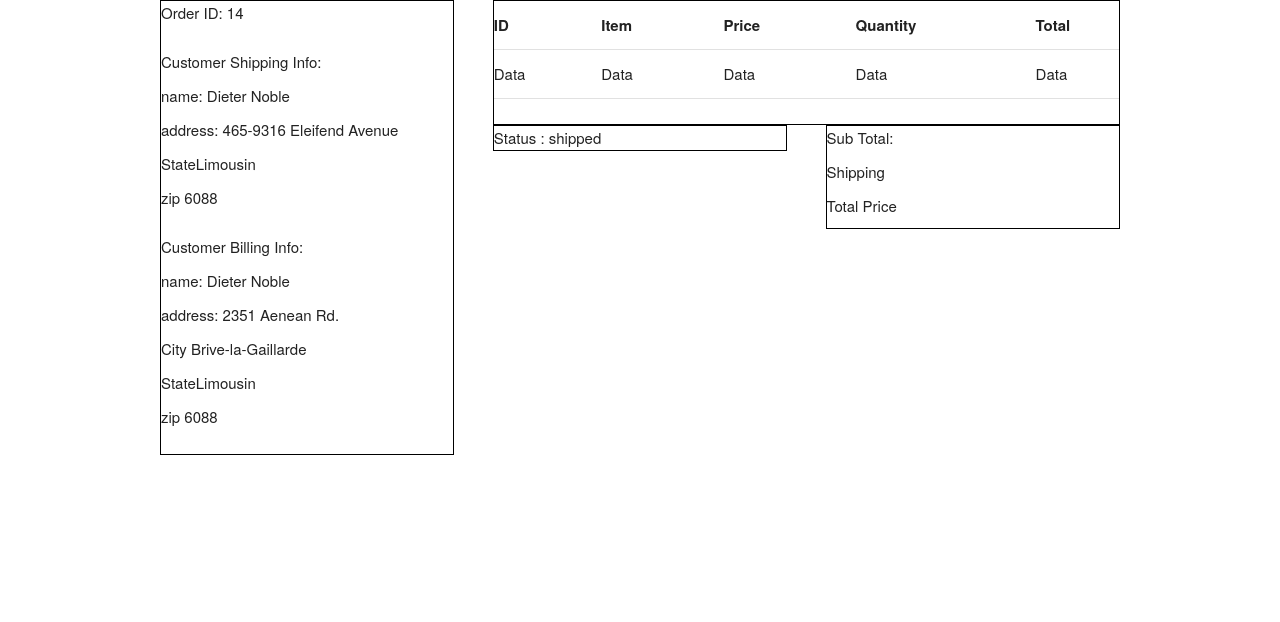
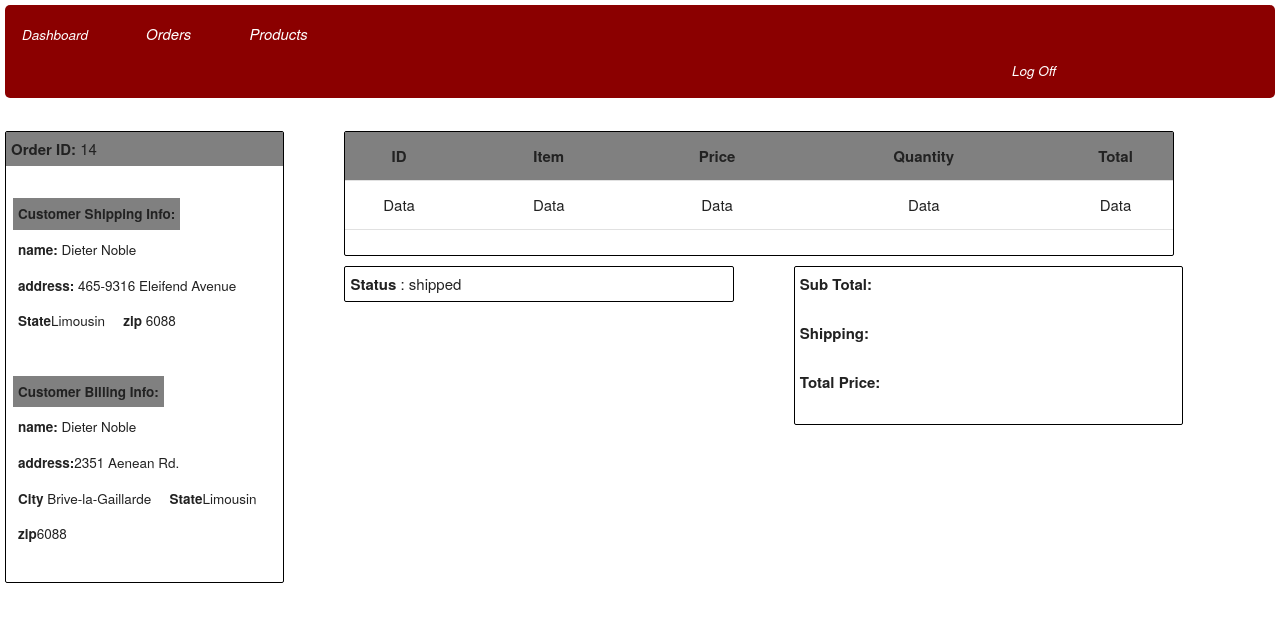
Before and after one commit to MacHawkDown/ecommerce, a CodeIgniter app: page /Orders/show/14 in a window 1280 px wide. Shown: the top 622 px of the page. Run offline with CodeIgniter, Linux system fonts and the light colour scheme; data comes from the database, SQL or seed files in the repository; some libraries are stand-ins or nearby versions.

Commit message:
header included as a seperate file

```diff
--- a/application/controllers/Orders.php
+++ b/application/controllers/Orders.php
@@ -7,6 +7,7 @@
         public function show($id){
             $this->load->model('order');
             $output = $this->order->getOrder($id);
+            $this->load->view('header');
             $this->load->view('show_order', array('output' => $output));
         }
     }
--- a/application/views/header.php
+++ b/application/views/header.php
@@ -14,11 +14,11 @@
 <body>
     <div class="u-full-width">
         <div class="row">
-              <ul class="u-full-width">
-                  <li><a class="tabs" href="#">Dashboard</a></li>
+              <ul class="listP u-full-width">
+                  <li><a class="firsttab" href="#">Dashboard</a></li>
                   <li><a class="tabs" href="#">Orders</a></li>
                   <li><a class="tabs" href="#">Products</a></li>
-                  <li><a class="tabs" href="#">Log Off</a></li>
+                  <li><a class="lasttab" href="#">Log Off</a></li>
               </ul>
         </div>
     </div>
--- a/application/views/header_search.php
+++ b/application/views/header_search.php
@@ -28,7 +28,7 @@
         </script>
     </head>
     <body>
-        <div class="u-full-width">
+        <div class="red u-full-width">
             <div class="row">
                 <ul class="u-full-width">
                     <li><a class="firsttab" href="#">Dashboard</a></li>
--- a/application/views/show_order.php
+++ b/application/views/show_order.php
@@ -5,41 +5,74 @@
 <html>
     <head>
         <title>Orders Show</title>
-        <link href="/assets/css/normalize.css" rel="stylesheet">
-        <link href="/assets/css/skeleton.css" rel="stylesheet">
         <style type="text/css" >
             li{
                 list-style:none;
             }
             .box{
-            border: 1px solid black;
-}
+                border: 1px solid black;
+                border-radius: 2px;
+                margin-top: 3px;
+                margin-left: 60px;
+
+
+            }
+
+            .custInfo {
+                background-color:transparent;
+                padding: 5px;
+            }
+            .billingInfo{
+                background-color:transparent;
+                margin-top: 10px;
+                padding: 5px;
+            }
+            .header{
+                background-color:gray;
+            }
+
+            .bold{
+                font-weight:bold;
+            }
+
+         th{
+             text-align: center;
+         }
+
+        td{
+            text-align: center;
+        }
+
+        li{
+            font-size:0.9em;
+        }
+
         </style>
         <head>
             <body>
-                <div class="container">
+                <div class="u-full-width">
                     <div class="row">
-                        <div class=" box four columns">
-                            <p>Order ID: <?php echo $output['id'] ?></p>
-                            <ul>
-                                <li>Customer Shipping Info:</li>
-                                <li>name: <?php echo $output['user']?></li>
-                                <li>address: <?php echo $output['address_1']?></li>
-                                <li>State<?php echo $output['state']?></li>
-                                <li>zip <?php echo $output['zipcode']?></li>
+                        <div class="box three columns">
+                            <p class="header custInfo"><span class="bold">Order ID:</span> <?php echo $output['id'] ?></p>
+                            <ul class="custInfo">
+                                <li class="header"><span class="bold">Customer Shipping Info:</span></li>
+                                <li><span class="bold">name:</span> <?php echo $output['user']?></li>
+                                <li><span class="bold">address:</span> <?php echo $output['address_1']?></li>
+                                <li><span class="bold">State</span><?php echo $output['state']?></li>
+                                <li><span class="bold">zip</span> <?php echo $output['zipcode']?></li>
                             </ul>
-                            <ul>
-                                <li>Customer Billing Info:</li>
-                                <li>name: <?php echo $output['user']?></li>
-                                <li>address: <?php echo $output['address_2']?></li>
-                                <li>City <?php echo $output['city']?></li>
-                                <li>State<?php echo $output['state']?></li>
-                                <li>zip <?php echo $output['zipcode']?></li>
+                            <ul class="custInfo">
+                                <li class="header"><span class="bold">Customer Billing Info:</span></li>
+                                <li><span class="bold">name:</span> <?php echo $output['user']?></li>
+                                <li><span class="bold">address:</span><?php echo $output['address_2']?></li>
+                                <li><span class="bold">City </span><?php echo $output['city']?></li>
+                                <li><span class="bold">State</span><?php echo $output['state']?></li>
+                                <li><span class="bold">zip</span><?php echo $output['zipcode']?></li>
                             </ul>
                         </div>
                         <div class="box eight columns">
                             <table class="u-full-width">
-                                <tr>
+                                <tr class="header">
                                     <th>ID</th>
                                     <th>Item</th>
                                     <th>Price</th>
@@ -55,12 +88,12 @@
                                 </tr>
                             </table>
                         </div>
-                        <p class="box four columns">Status : shipped</p>
-                        <ul class="box four columns">
-                            <li>Sub Total:</li>
-                            <li>Shipping</li>
-                            <li>Total Price</li>
-                        </ul>
+                        <p class=" billingInfo box four columns"><span class="bold">Status</span> : shipped</p>
+                        <div class="billingInfo box four columns">
+                            <p class="bold">Sub Total:</p>
+                            <p class="bold">Shipping:</p>
+                            <p class="bold">Total Price:</p>
+                        </div>
                     </div>
                 </div>
             </body>
--- a/assets/css/header.css
+++ b/assets/css/header.css
@@ -13,6 +13,19 @@ ul li {
 
 .tabs{
 	margin-left: 40px;
+	font-size: 1.1em;
+}
+
+a{
+	text-decoration:none;
+}
+
+a:active{
+	color: white;
+}
+
+a:hover{
+	color: black;
 }
 
 .firsttab{
@@ -22,7 +35,3 @@ ul li {
 .lasttab{
 	margin-left: 1000px;
 }
-
-.tabs{
-	font-size: 1.1em;
-}
--- a/assets/css/sbox.css
+++ b/assets/css/sbox.css
@@ -1,19 +1,14 @@
 ul{
 	border-radius: 5px;
-	background-color:#8B0000;
 	padding-top:5px;
 	padding-bottom:5px;
+	background-color:#8B0000;
 }
 
 li{
 	list-style:none;
 	padding: 5px;
 	margin: 2px;
-}
-
-li:hover{
-	border: 1px solid white;
-	border-radius: 5px;
 }
 
 li:active{
@@ -30,6 +25,11 @@ a:hover{
 	color:black;
 }
 
+.search{
+	margin-top: 0;
+	margin-left: 10px;
+}
+
 .search > input {
 	width: 30%;
 	border-radius: 10px;
```
Also changed, not shown: 3 other files.
